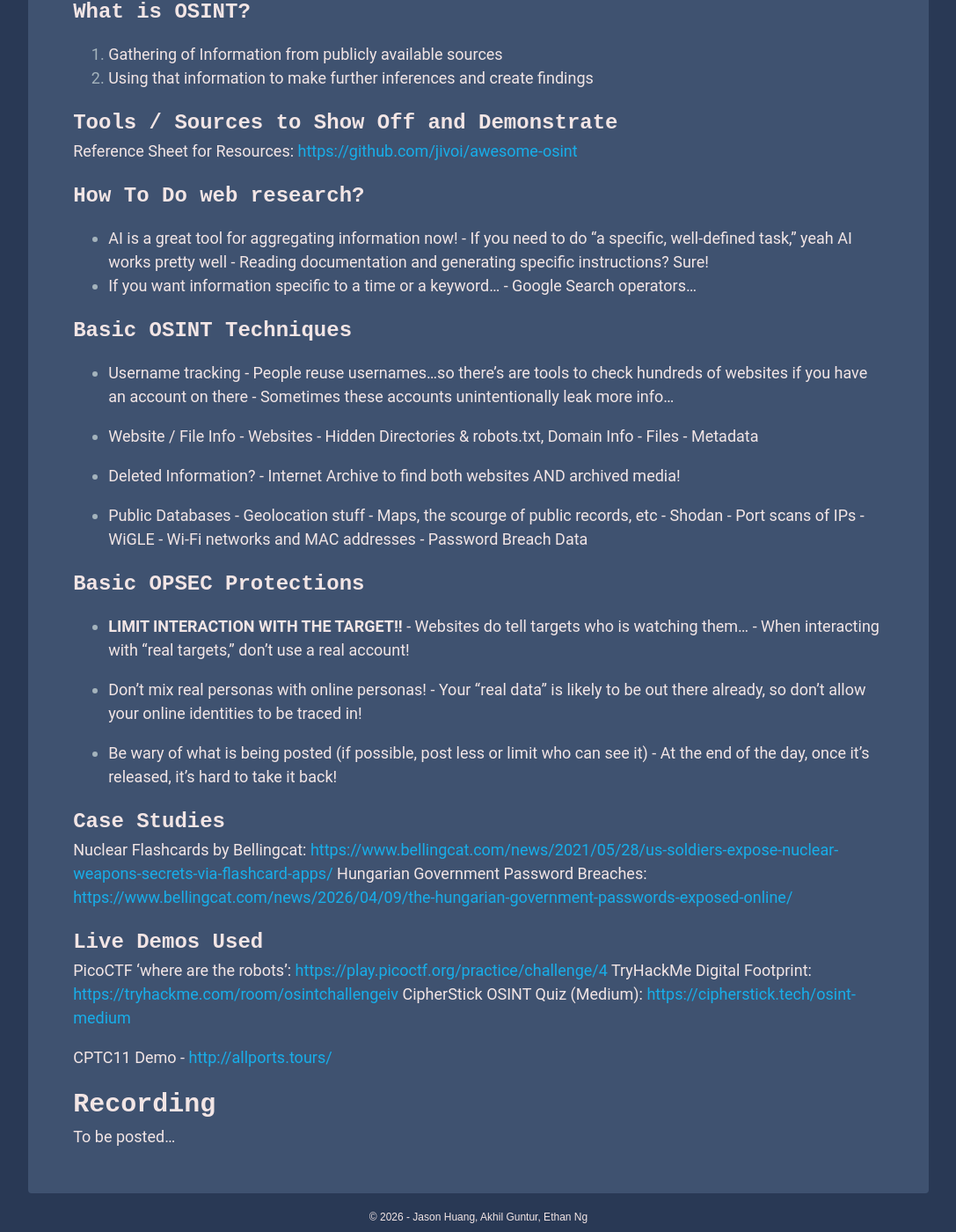
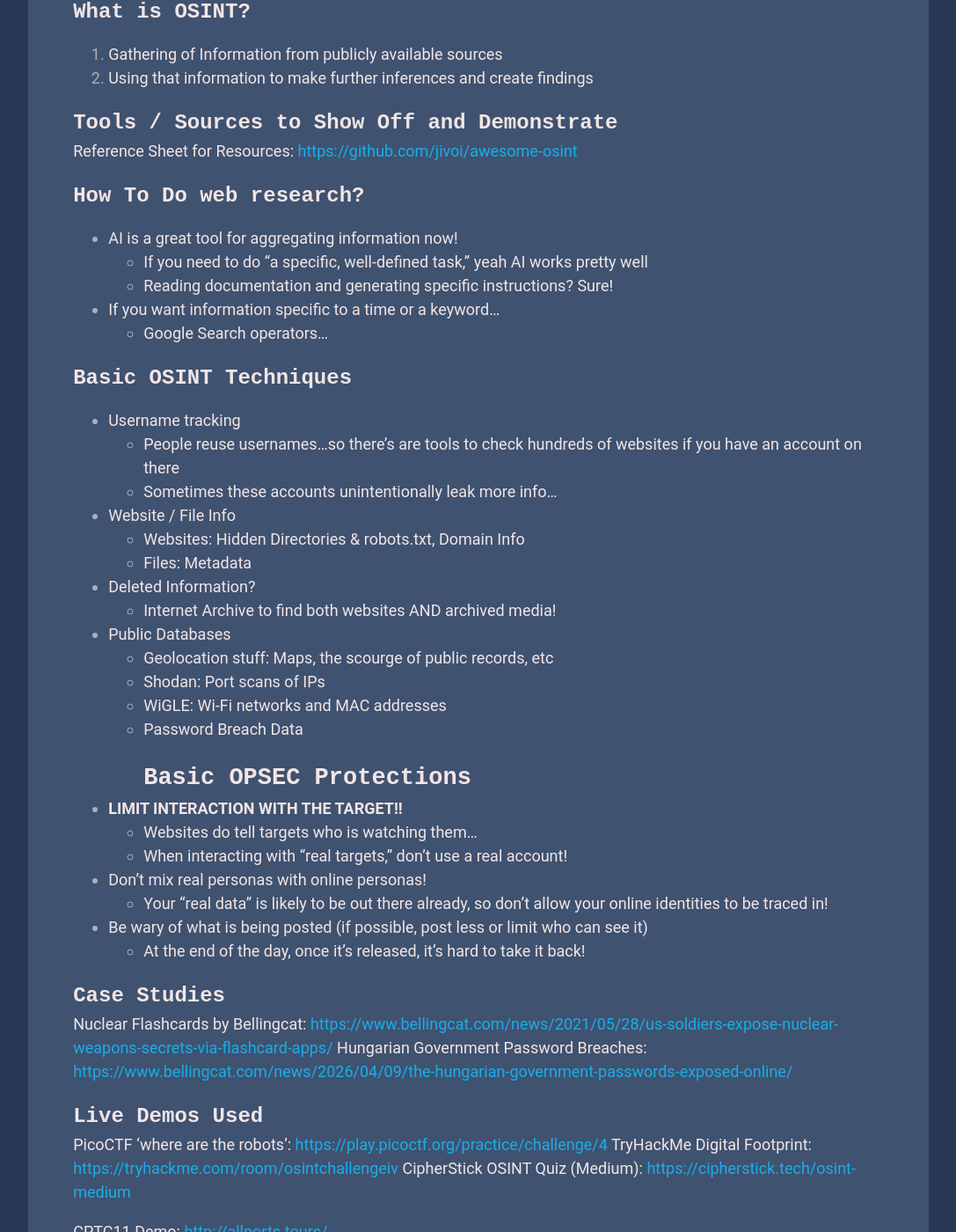
Before and after one commit to cyber-security-club-ucd/ecs198f, a Jekyll site: the page built from _notes/04.md, in a window 1280 px wide and 1400 px high, scrolled down 285 px. Shown: the whole window at 88% size, without its empty margins (96-1183 px from the left). Built offline with Jekyll 4.4.1, drawn with Linux system fonts in a browser that asks for light colours; part of the change alters nothing that is shown.

Commit message:
Redo whitespace :skull:

```diff
--- a/_notes/04.md
+++ b/_notes/04.md
@@ -4,7 +4,6 @@ title: "Lecture 04: Open Source Intelligence and Internet Research"
 ---
 
 # Outline
-
 Slides used: [osint.pdf](/assets/slides/osint.pdf)
 
 ## What is OSINT?
@@ -16,39 +15,33 @@ Reference Sheet for Resources: [https://github.com/jivoi/awesome-osint](https://
 
 ## How To Do web research?
 - AI is a great tool for aggregating information now!
-       - If you need to do “a specific, well-defined task,” yeah AI works pretty well
-       - Reading documentation and generating specific instructions? Sure!
+    - If you need to do “a specific, well-defined task,” yeah AI works pretty well
+    - Reading documentation and generating specific instructions? Sure!
 - If you want information specific to a time or a keyword…
-       - Google Search operators…
+    - Google Search operators…
 
 ## Basic OSINT Techniques
 - Username tracking
-       - People reuse usernames...so there's are tools to check hundreds of websites if you have an account on there
-       - Sometimes these accounts unintentionally leak more info...
-
+    - People reuse usernames...so there's are tools to check hundreds of websites if you have an account on there
+    - Sometimes these accounts unintentionally leak more info...
 - Website / File Info
-       - Websites - Hidden Directories & robots.txt, Domain Info
-       - Files - Metadata
-
+    - Websites: Hidden Directories & robots.txt, Domain Info
+    - Files: Metadata
 - Deleted Information?
-       - Internet Archive to find both websites AND archived media!
-
+    - Internet Archive to find both websites AND archived media!
 - Public Databases
-       - Geolocation stuff - Maps, the scourge of public records, etc
-       - Shodan - Port scans of IPs
-       - WiGLE - Wi-Fi networks and MAC addresses
-       - Password Breach Data
-
+    - Geolocation stuff: Maps, the scourge of public records, etc
+    - Shodan: Port scans of IPs
+    - WiGLE: Wi-Fi networks and MAC addresses
+    - Password Breach Data
 ## Basic OPSEC Protections
 - **LIMIT INTERACTION WITH THE TARGET!!**
-       - Websites do tell targets who is watching them...
-       - When interacting with “real targets,” don’t use a real account!
-
+    - Websites do tell targets who is watching them...
+    - When interacting with “real targets,” don’t use a real account!
 - Don’t mix real personas with online personas!
-       - Your “real data” is likely to be out there already, so don't allow your online identities to be traced in!
-
+    - Your “real data” is likely to be out there already, so don't allow your online identities to be traced in!
 - Be wary of what is being posted (if possible, post less or limit who can see it)
-       - At the end of the day, once it’s released, it’s hard to take it back!
+    - At the end of the day, once it’s released, it’s hard to take it back!
 
 ## Case Studies
 Nuclear Flashcards by Bellingcat: [https://www.bellingcat.com/news/2021/05/28/us-soldiers-expose-nuclear-weapons-secrets-via-flashcard-apps/](https://www.bellingcat.com/news/2021/05/28/us-soldiers-expose-nuclear-weapons-secrets-via-flashcard-apps/)
@@ -59,7 +52,7 @@ PicoCTF 'where are the robots': [https://play.picoctf.org/practice/challenge/4](
 TryHackMe Digital Footprint: [https://tryhackme.com/room/osintchallengeiv](https://tryhackme.com/room/osintchallengeiv)
 CipherStick OSINT Quiz (Medium): [https://cipherstick.tech/osint-medium](https://cipherstick.tech/osint-medium)
 
-CPTC11 Demo - [http://allports.tours/](http://allports.tours/)
+CPTC11 Demo: [http://allports.tours/](http://allports.tours/)
 
 
 
```
